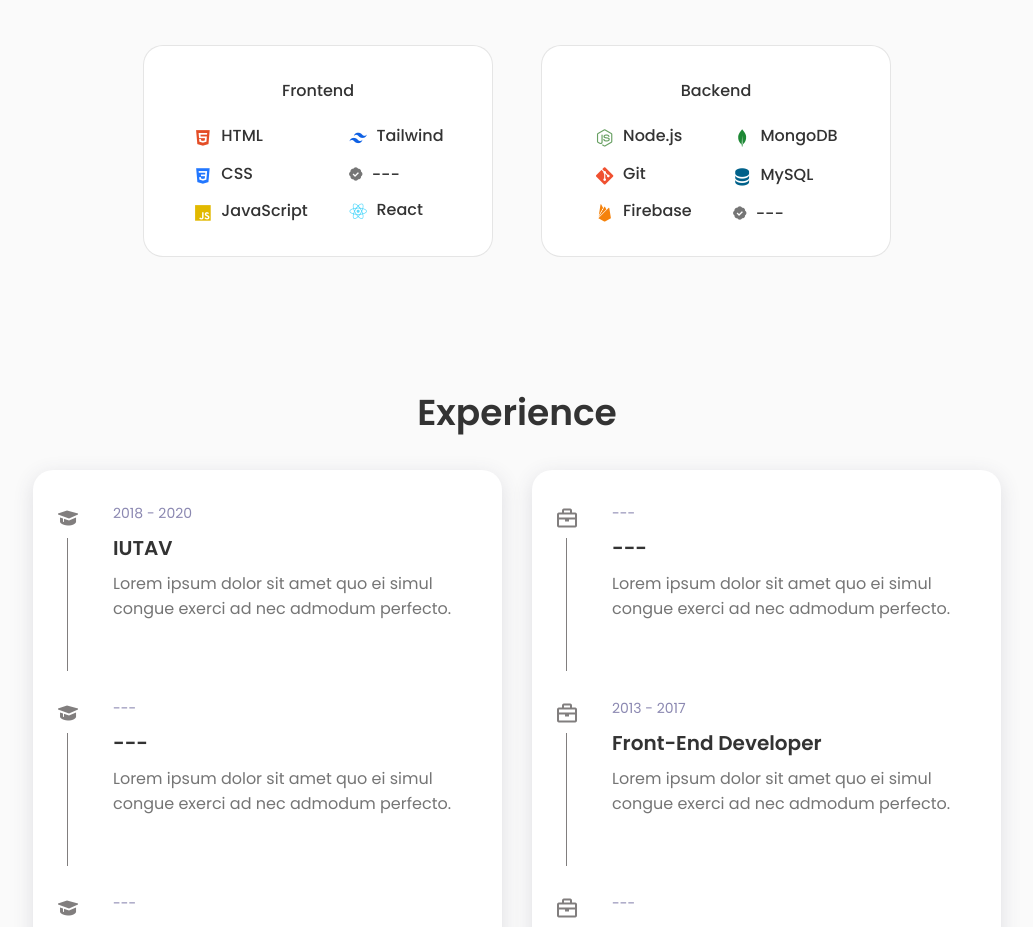
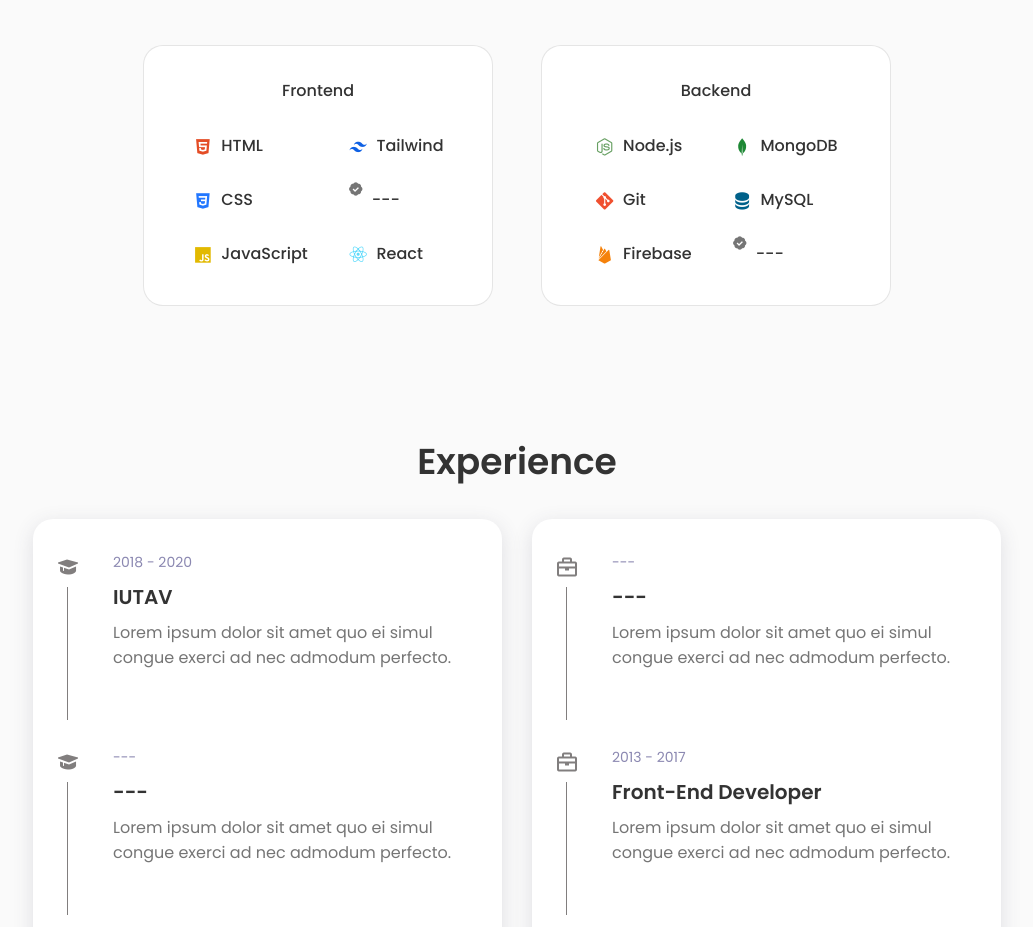
Before and after one commit to Pedro0310/personal-portfolio, a React (Create React App) app: page / in a window 1280 px wide. Shown: the part 1480-2407 px from the top of the page, without its empty margins (123-1156 px from the left). Built offline with nearby package versions, Linux system fonts and the light colour scheme.

Commit message:
fix skills spacing

```diff
--- a/src/components/skills/skills.css
+++ b/src/components/skills/skills.css
@@ -48,13 +48,15 @@
 .bxs-data {
   font-size: 1.3rem;
   color: var(--title-color);
-  margin-top: 1px;
+  margin-top: 10px;
 }
 
 .skills__name {
   font-size: var(--normal-font-size);
   font-weight: var(--font-medium);
   line-height: 18px;
+  /* Added */
+  padding: 10px 0 10px ;
 }
 
 .skills__level {
```
